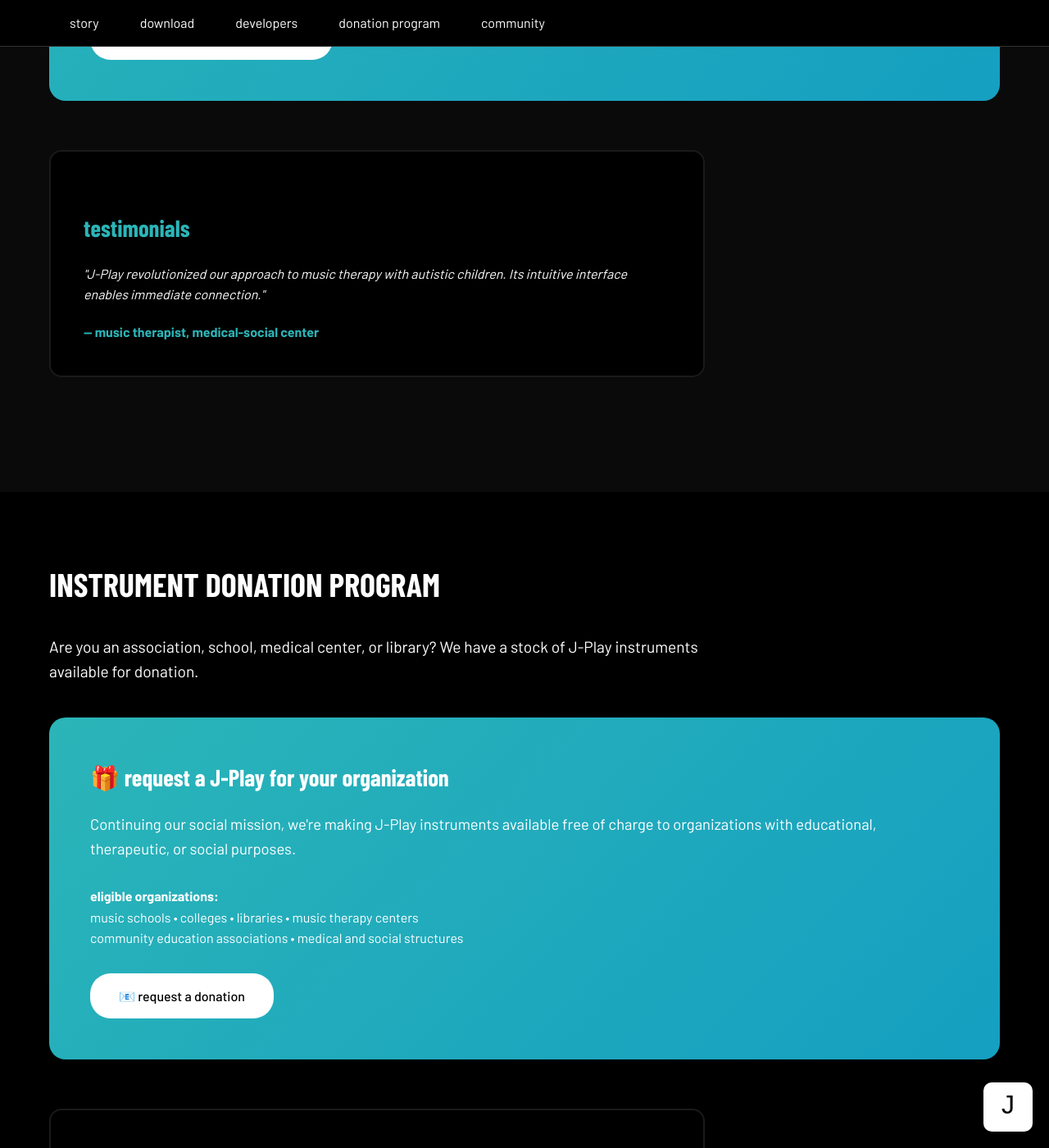
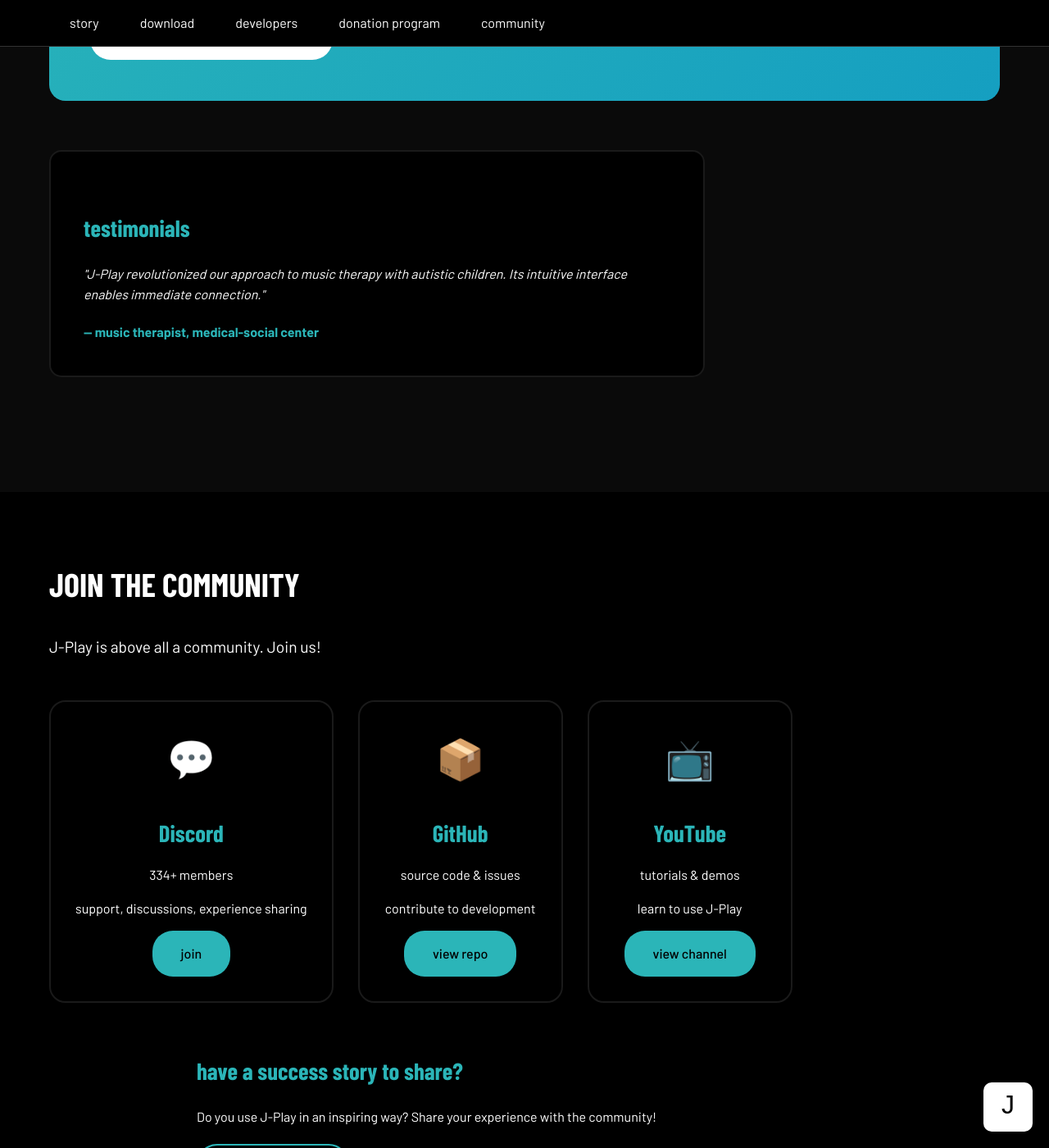
Before and after one commit to Pjoooo/jplay-website, a Jekyll site: the page built from index.html, in a window 1280 px wide and 1400 px high, scrolled down 5480 px. Shown: the whole window at 82% size. Built offline with Jekyll 4.4.1, drawn with Linux system fonts in a browser that asks for light colours; some of the changed text lies outside the part shown.

Commit message:
Update index.html

```diff
--- a/index.html
+++ b/index.html
@@ -181,7 +181,7 @@
                 <ul style="list-style-position: inside; line-height: 1.8;">
                     <li>Speakers or headphones with standard audio jack or USB connection</li>
                     <li>For group sessions: external speakers with sufficient volume</li>
-                    <li>Low-latency audio interface recommended for professional use</li>
+                    <li>Low-latency audio interface recommended</li>
                 </ul>
             </div>
         </div>
@@ -214,39 +214,6 @@
     </div>
 </section>
 
-
-<!-- Donation Program Section -->
-<section id="donation">
-    <div class="container">
-        <h2>instrument donation program</h2>
-        <p style="font-size: 1.2em; max-width: 800px; margin-bottom: 40px;">
-            Are you an association, school, medical center, or library? We have a stock of J-Play instruments available for donation.
-        </p>
-
-        <div class="donation-box">
-            <h3>🎁 request a J-Play for your organization</h3>
-            <p style="font-size: 1.15em; margin: 20px 0;">
-                Continuing our social mission, we're making J-Play instruments available free of charge to organizations with educational, therapeutic, or social purposes.
-            </p>
-            <div style="margin-top: 30px;">
-                <strong>eligible organizations:</strong><br>
-                music schools • colleges • libraries • music therapy centers<br>
-                community education associations • medical and social structures
-            </div>
-            <a href="mailto:{{ site.contact_email }}?subject=J-Play donation request" class="btn btn-primary" style="margin-top: 30px; background: var(--white); color: var(--black);">
-                📧 request a donation
-            </a>
-        </div>
-
-        <div style="max-width: 800px; margin: 60px 0; background: var(--black); padding: 40px; border-radius: 15px; border: 2px solid #1a1a1a;">
-            <h3>testimonials</h3>
-            <p style="font-style: italic; margin: 20px 0;">
-                "J-Play revolutionized our approach to music therapy with autistic children. Its intuitive interface enables immediate connection."
-            </p>
-            <p style="color: var(--cyan); font-weight: 600;">— music therapist, medical-social center</p>
-        </div>
-    </div>
-</section>
 
 <!-- Community Section -->
 <section id="community">
```
